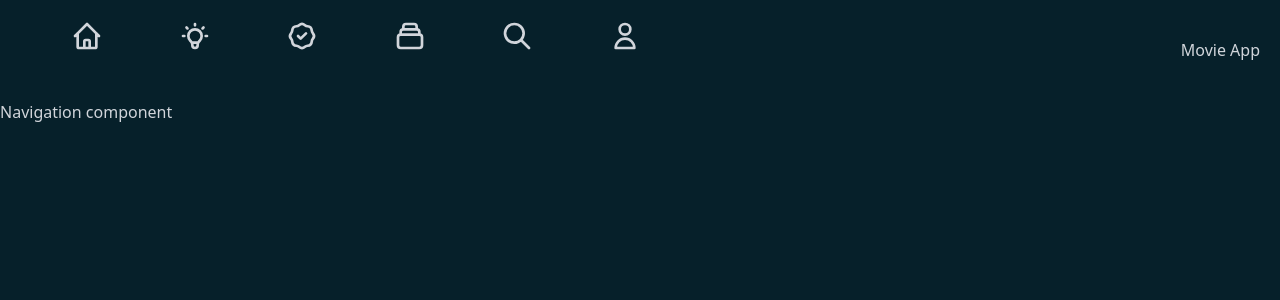
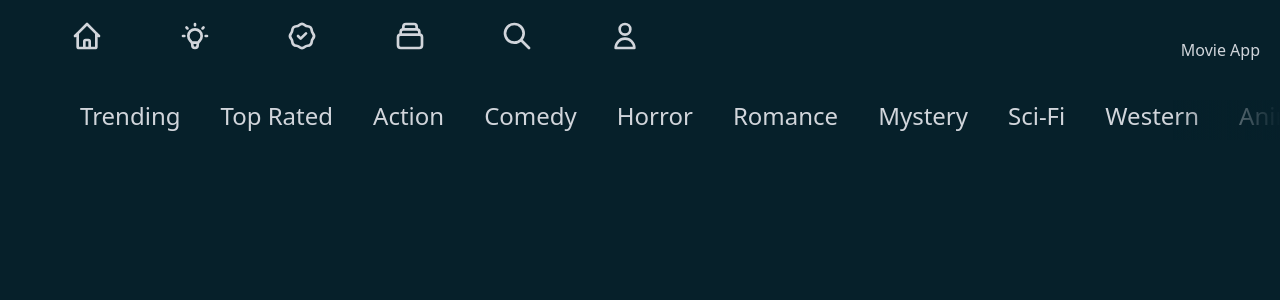
Before and after one commit to laribright/movie-app, a Next.js app: page / in a window 1280 px wide. Shown: the top 300 px of the page. Built offline with nearby package versions, Linux system fonts and the light colour scheme; no server answers.

Commit message:
More navigation component

```diff
--- a/components/nav.js
+++ b/components/nav.js
@@ -1,9 +1,21 @@
+import requests from "../utils/requests";
+
 function Nav() {
-    return (
-        <div>
-            Navigation component
-        </div>
-    )
+  return (
+    <nav className="relative">
+      <div className="flex px-10 sm:px-20 text-2xl whitespace-nowrap space-x-10 overflow-x-scroll scrollbar-hide">
+        {Object.entries(requests).map(([key, { title, url }]) => (
+          <h2
+            key={key}
+            className="cursor-pointer last:pr-24 transition duration-100 transform hover:scale-125 hover:text-yellow-100 active:text-yellow-400"
+          >
+            {title}
+          </h2>
+        ))}
+      </div>
+      <div className="absolute top-0 right-0 bg-gradient-to-l from-[#06202A] h-10 w-1/12" />
+    </nav>
+  );
 }
 
-export default Nav
+export default Nav;
```
